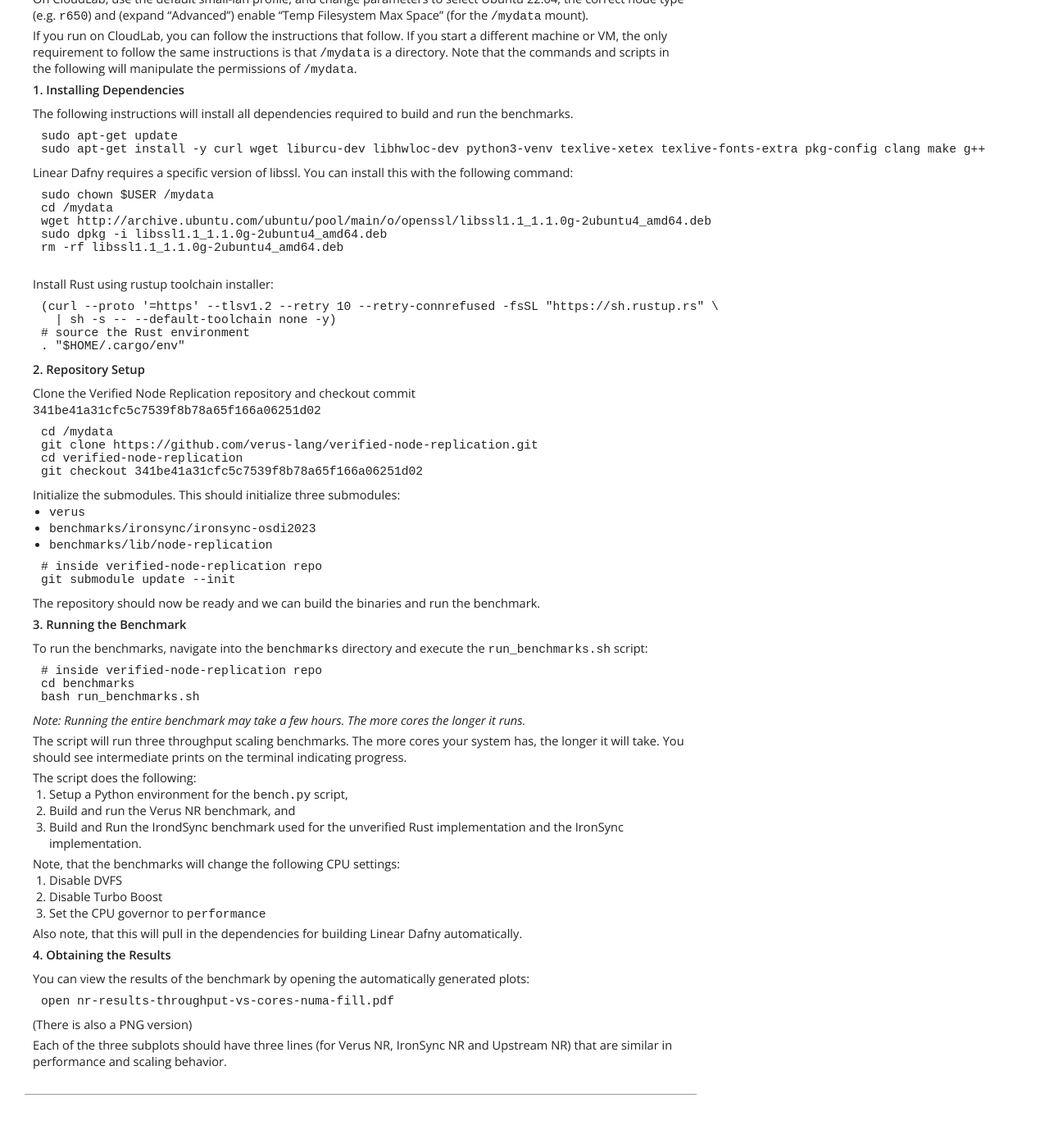
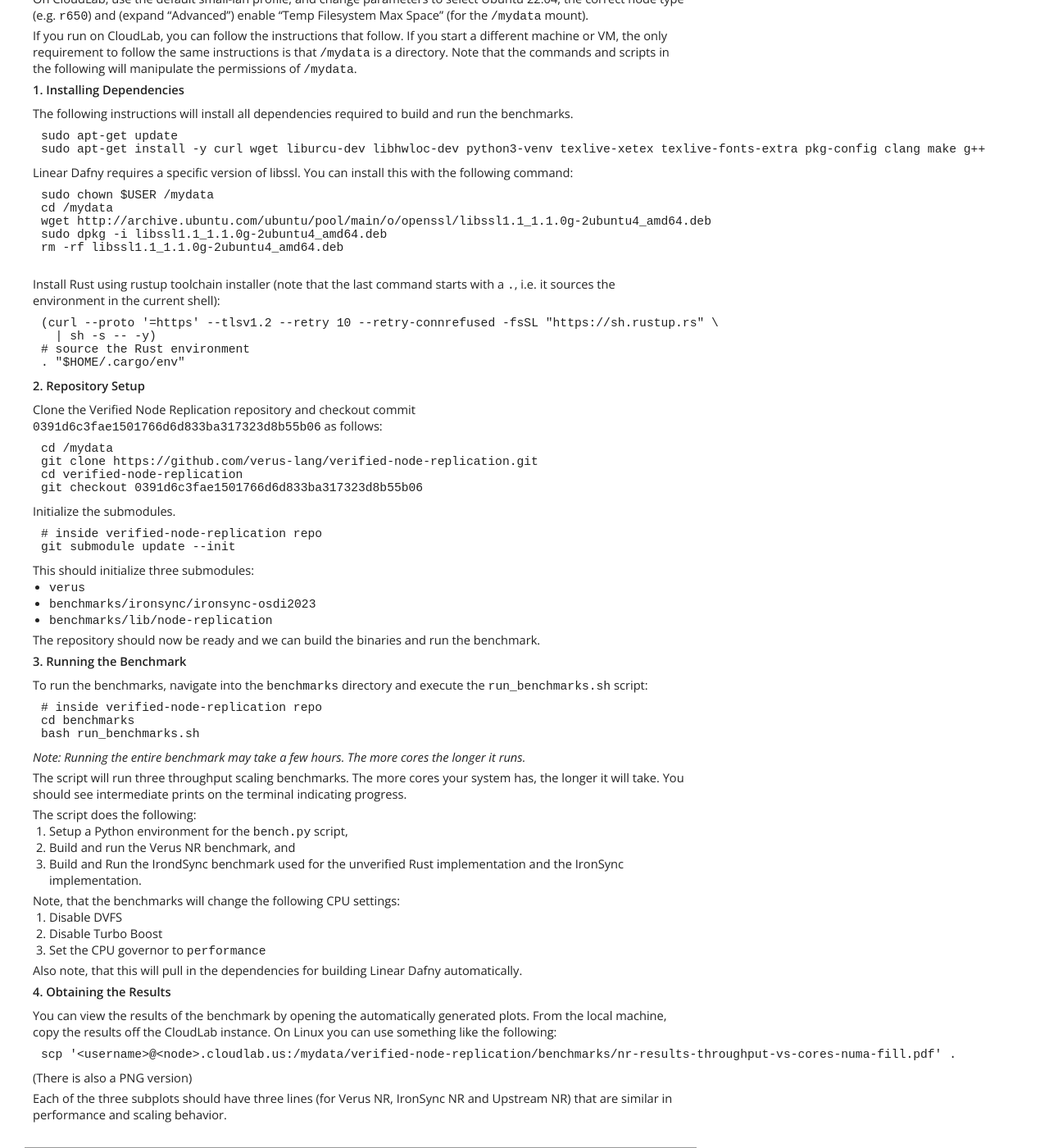
Before and after one commit to verus-lang/paper-sosp24-artifact, a Jekyll site: the page built from site/guide.md, in a window 1280 px wide and 1400 px high, scrolled down 9435 px. Shown: the whole window at 82% size. Built offline with Jekyll 4.4.1, drawn with Linux system fonts in a browser that asks for light colours; before the commit the page ends 10770 px from its top, so only the background shows below that.

Commit message:
fix issues in Set 3: panic due to higher than expected thread count and missing default rust installation

````diff
--- a/site/guide.md
+++ b/site/guide.md
@@ -709,35 +709,39 @@ rm -rf libssl1.1_1.1.0g-2ubuntu4_amd64.deb
 
 ```
 
-Install Rust using rustup toolchain installer:
+Install Rust using rustup toolchain installer (note that the last command starts with a `.`,
+i.e. it sources the environment in the current shell):
 
 ```shell
 (curl --proto '=https' --tlsv1.2 --retry 10 --retry-connrefused -fsSL "https://sh.rustup.rs" \
-  | sh -s -- --default-toolchain none -y)
+  | sh -s -- -y)
 # source the Rust environment
 . "$HOME/.cargo/env"
 ```
 
 #### 2. Repository Setup
 
-Clone the Verified Node Replication repository and checkout commit `341be41a31cfc5c7539f8b78a65f166a06251d02`
+Clone the Verified Node Replication repository and checkout commit `0391d6c3fae1501766d6d833ba317323d8b55b06` as follows:
 
 ```shell
 cd /mydata
 git clone https://github.com/verus-lang/verified-node-replication.git
 cd verified-node-replication
-git checkout 341be41a31cfc5c7539f8b78a65f166a06251d02
+git checkout 0391d6c3fae1501766d6d833ba317323d8b55b06
 ```
 
-Initialize the submodules. This should initialize three submodules:
-   - `verus`
-   - `benchmarks/ironsync/ironsync-osdi2023`
-   - `benchmarks/lib/node-replication`
+Initialize the submodules.
 
 ```shell
 # inside verified-node-replication repo
 git submodule update --init
 ```
+
+ This should initialize three submodules:
+   - `verus`
+   - `benchmarks/ironsync/ironsync-osdi2023`
+   - `benchmarks/lib/node-replication`
+
 
 The repository should now be ready and we can build the binaries and run the benchmark.
 
@@ -772,13 +776,13 @@ Note, that the benchmarks will change the following CPU settings:
 
 Also note, that this will pull in the dependencies for building Linear Dafny automatically.
 
-
 #### 4. Obtaining the Results
 
-You can view the results of the benchmark by opening the automatically generated plots:
+You can view the results of the benchmark by opening the automatically generated plots.
+From the local machine, copy the results off the CloudLab instance. On Linux you can use something like the following:
 
 ```shell
-open nr-results-throughput-vs-cores-numa-fill.pdf
+scp '<username>@<node>.cloudlab.us:/mydata/verified-node-replication/benchmarks/nr-results-throughput-vs-cores-numa-fill.pdf' .
 ```
 (There is also a PNG version)
 
````
Also changed, not shown: external-repository-versions.md (+1 -1 lines).
